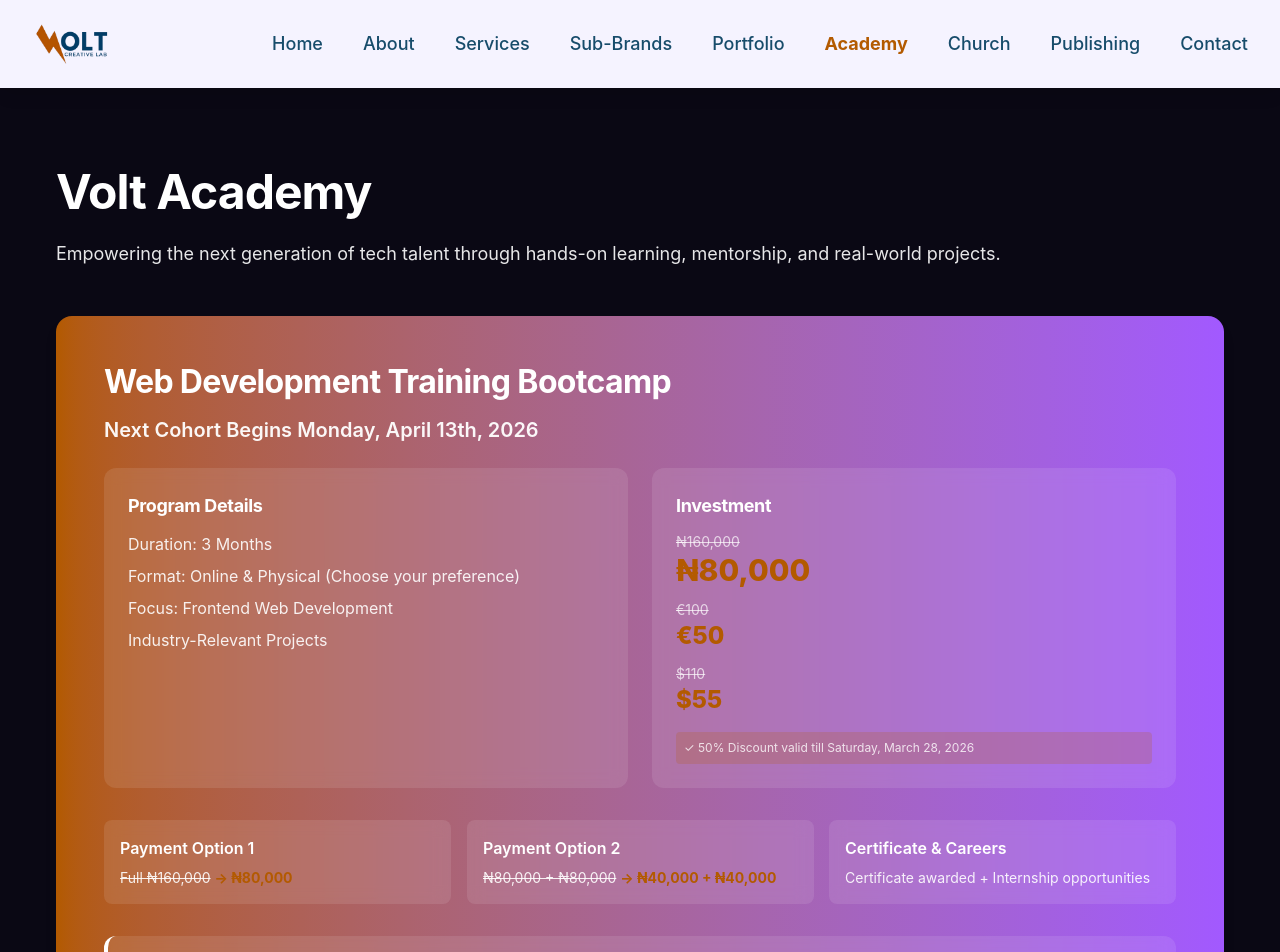
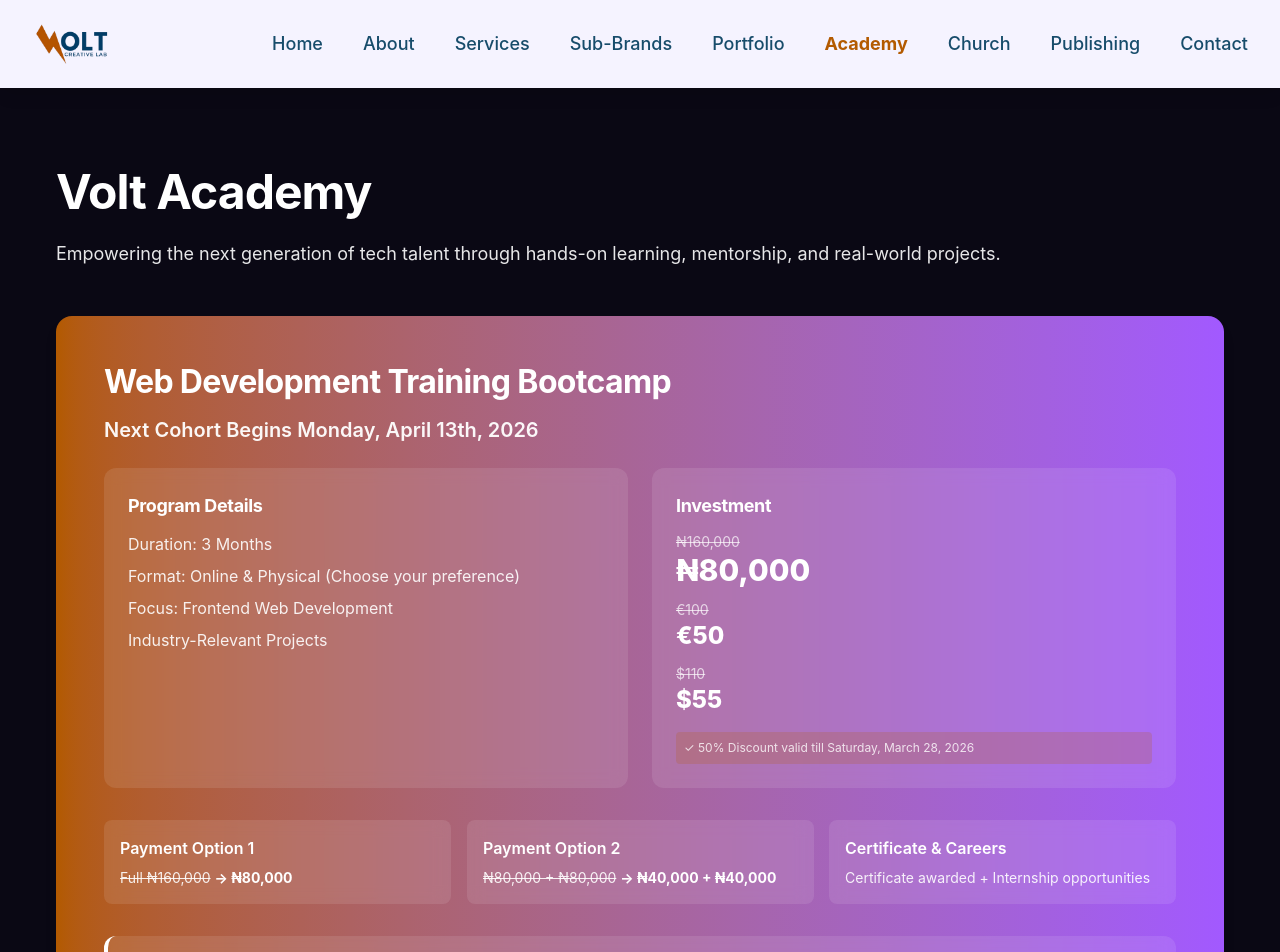
Before and after one commit to jerr001/voltcreativelab, a Next.js app in the folder volt-creative-lab/: page /academy in a window 1280 px wide. Shown: the top 952 px of the page. Built offline with nearby package versions, Linux system fonts and the light colour scheme.

Commit message:
style: Change academy prices to white for better contrast

```diff
--- a/volt-creative-lab/src/app/academy/page.tsx
+++ b/volt-creative-lab/src/app/academy/page.tsx
@@ -40,17 +40,15 @@
               <div className="space-y-3">
                 <div>
                   <p className="text-white/70 line-through text-sm">₦160,000</p>
-                  <p className="text-3xl font-extrabold text-[#b35a00]">
-                    ₦80,000
-                  </p>
+                  <p className="text-3xl font-extrabold text-white">₦80,000</p>
                 </div>
                 <div>
                   <p className="text-white/70 line-through text-sm">€100</p>
-                  <p className="text-2xl font-extrabold text-[#b35a00]">€50</p>
+                  <p className="text-2xl font-extrabold text-white">€50</p>
                 </div>
                 <div>
                   <p className="text-white/70 line-through text-sm">$110</p>
-                  <p className="text-2xl font-extrabold text-[#b35a00]">$55</p>
+                  <p className="text-2xl font-extrabold text-white">$55</p>
                 </div>
               </div>
               <p className="text-white/80 text-xs mt-4 bg-[#b35a00]/20 p-2 rounded">
@@ -64,14 +62,14 @@
               <p className="font-semibold mb-2">Payment Option 1</p>
               <p className="text-white/90 text-sm">
                 <span className="line-through">Full ₦160,000</span>{" "}
-                <span className="text-[#b35a00] font-bold">→ ₦80,000</span>
+                <span className="text-white font-bold">→ ₦80,000</span>
               </p>
             </div>
             <div className="bg-white/10 rounded-lg p-4 backdrop-blur-sm transition-all duration-300 hover:bg-white/20 hover:shadow-lg hover:-translate-y-1 animate-smooth-scale delay-100">
               <p className="font-semibold mb-2">Payment Option 2</p>
               <p className="text-white/90 text-sm">
                 <span className="line-through">₦80,000 + ₦80,000</span>{" "}
-                <span className="text-[#b35a00] font-bold">
+                <span className="text-white font-bold">
                   → ₦40,000 + ₦40,000
                 </span>
               </p>
--- a/volt-creative-lab/src/components/AcademyCarousel.tsx
+++ b/volt-creative-lab/src/components/AcademyCarousel.tsx
@@ -79,9 +79,11 @@
                 </span>
                 <div className="bg-white/20 px-3 py-1 rounded-lg text-sm font-semibold flex items-center gap-2">
                   {slide.originalCost && (
-                    <span className="line-through text-white/70">{slide.originalCost}</span>
+                    <span className="line-through text-white/70">
+                      {slide.originalCost}
+                    </span>
                   )}
-                  <span className="text-yellow-300 font-bold">{slide.cost}</span>
+                  <span className="text-white font-bold">{slide.cost}</span>
                 </div>
               </div>
             )}
```
